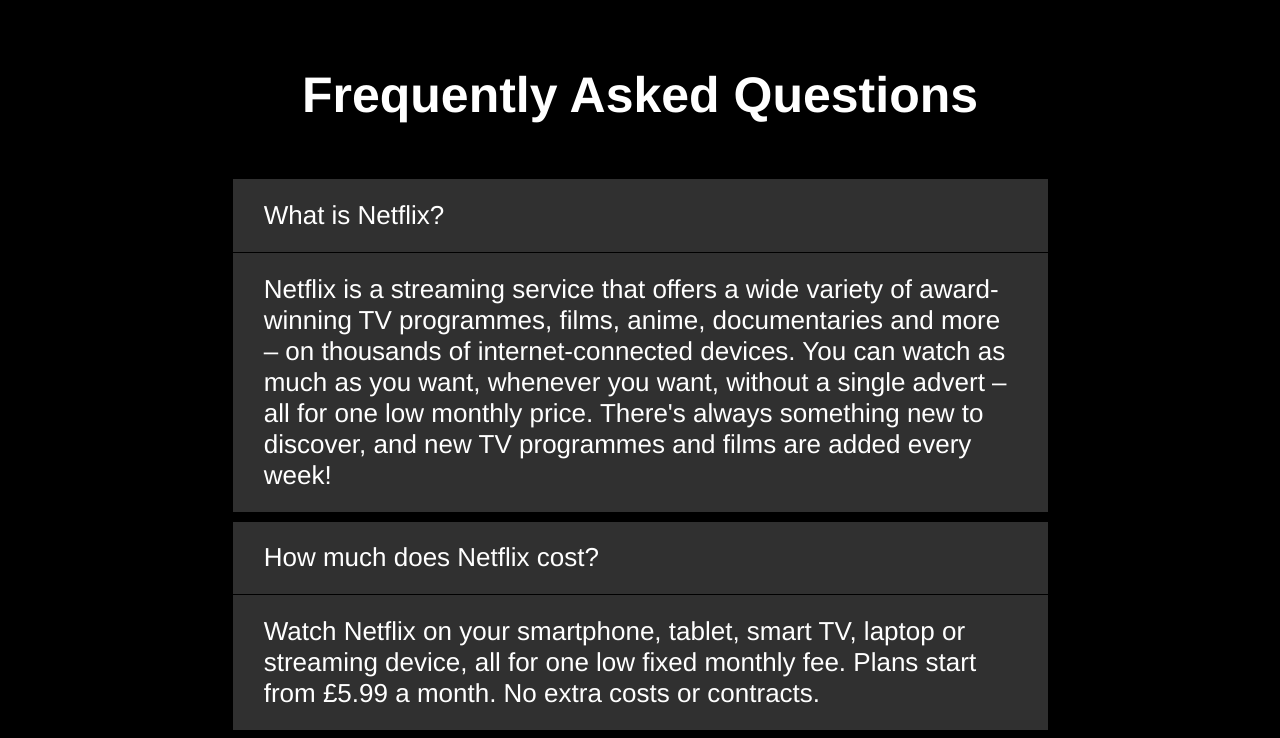
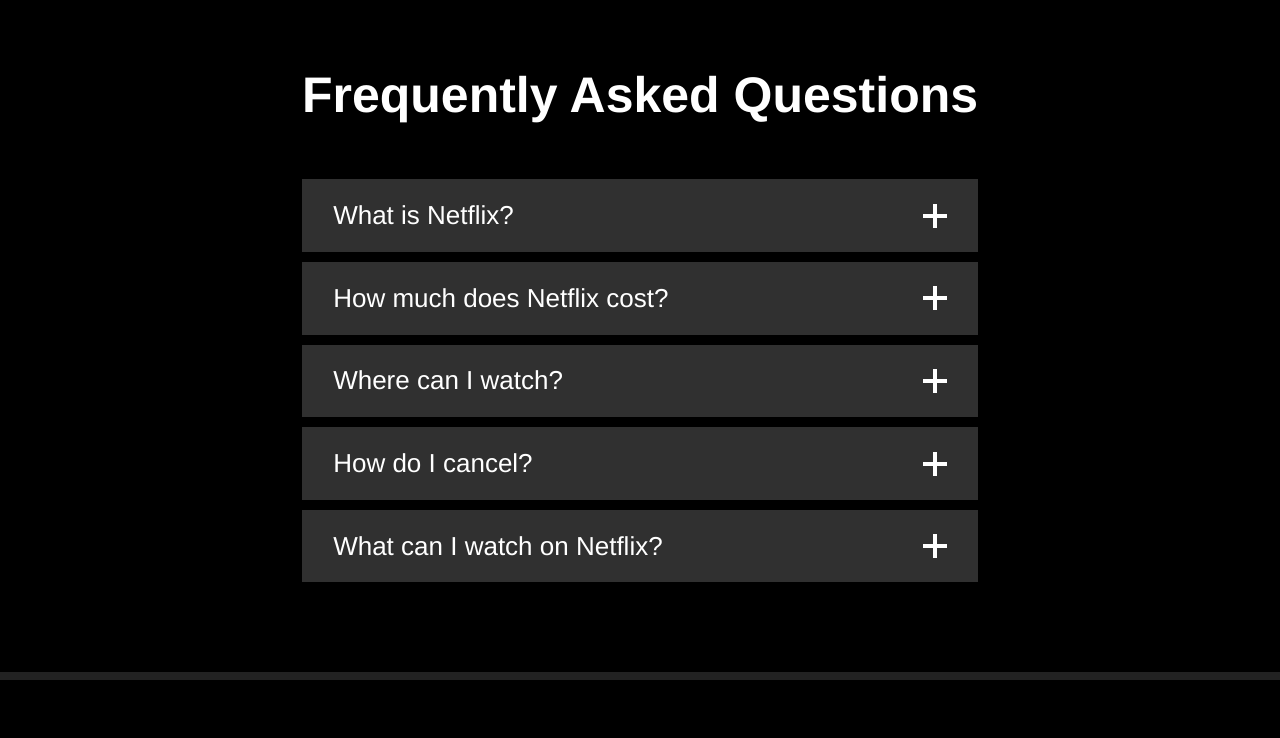
Before and after one commit to HanifullahJamalzai/netflix-clone, a React (Create React App) app: page / in a window 1280 px wide. Shown: the part 1620-2358 px from the top of the page. Built offline with nearby package versions, Linux system fonts and the light colour scheme.

Commit message:
using useContext (toggleShow)  accordion completed

```diff
--- a/src/components/accordion/index.js
+++ b/src/components/accordion/index.js
@@ -1,4 +1,4 @@
-import React, { useState } from "react";
+import React, { useState, useContext, createContext } from "react";
 import {
 	Body,
 	Title,
@@ -9,6 +9,8 @@ import {
 	Frame,
 } from "./styles/accordion";
 
+const ToggleContext = createContext();
+
 export default function Accordion({ children, ...restProps }) {
 	return (
 		<Container {...restProps}>
@@ -18,7 +20,12 @@ export default function Accordion({ children, ...restProps }) {
 }
 
 Accordion.Item = function AccordionItem({ children, ...restProps }) {
-	return <Item {...restProps}>{children}</Item>;
+	const [toggleShow, setToggleShow] = useState(false);
+	return (
+		<ToggleContext.Provider value={{ toggleShow, setToggleShow }}>
+			<Item {...restProps}>{children}</Item>
+		</ToggleContext.Provider>
+	);
 };
 
 Accordion.Frame = function AccordionFrame({ children, ...restProps }) {
@@ -30,9 +37,23 @@ Accordion.Title = function AccordionTitle({ children, ...restProps }) {
 };
 
 Accordion.Header = function AccordionHeader({ children, ...restProps }) {
-	return <Header {...restProps}>{children}</Header>;
+	const { toggleShow, setToggleShow } = useContext(ToggleContext);
+	return (
+		<Header onClick={() => setToggleShow(!toggleShow)} {...restProps}>
+			{children}
+			{toggleShow ? (
+				<img
+					src={process.env.PUBLIC_URL + "/images/icons/close-slim.png"}
+					alt="close"
+				/>
+			) : (
+				<img src={process.env.PUBLIC_URL + "/images/icons/add.png"} />
+			)}
+		</Header>
+	);
 };
 
 Accordion.Body = function AccordionBody({ children, ...restProps }) {
-	return <Body {...restProps}>{children}</Body>;
+	const { toggleShow } = useContext(ToggleContext);
+	return toggleShow && <Body {...restProps}>{children}</Body>;
 };
--- a/src/components/accordion/styles/accordion.js
+++ b/src/components/accordion/styles/accordion.js
@@ -6,7 +6,8 @@ export const Container = styled.section`
 `;
 
 export const Frame = styled.div`
-	margin-bottom: 40px;
+	margin-bottom: 10px;
+	max-width: 1200px;
 `;
 export const Inner = styled.div`
 	display: flex;
@@ -40,8 +41,9 @@ export const Title = styled.h1`
 
 export const Header = styled.div`
 	display: flex;
-	justify-between: space-between;
+	justify-content: space-between;
 	cursor: pointer;
+	box-sizing: border-box;
 	margin-bottom: 1px;
 	font-size: 26px;
 	font-weight: normal;
@@ -49,6 +51,16 @@ export const Header = styled.div`
 	padding: 0.8em 1.2em 0.8em 1.2em;
 	user-select: none;
 	align-items: center;
+	width: 100%;
+
+	img {
+		filter: brightness(0) invert(1);
+		width: 24px;
+
+		@media (max-width: 600px) {
+			width: 16px;
+		}
+	}
 
 	@media (max-width: 600px) {
 		font-size: 16px;
@@ -56,7 +68,7 @@ export const Header = styled.div`
 `;
 
 export const Body = styled.div`
-	max-width: 1200px;
+	box-sizing: border-box;
 	transition: max-height 0.25s cubic-bezier(0.5, 0, 0.1, 1);
 	font-size: 26px;
 	font-weight: normal;
@@ -65,6 +77,7 @@ export const Body = styled.div`
 	padding: 0.8em 1.2em 0.8em 1.2em;
 	user-select: none;
 	align-items: center;
+	width: 100%;
 
 	@media (max-width: 600px) {
 		font-size: 16px;
```
